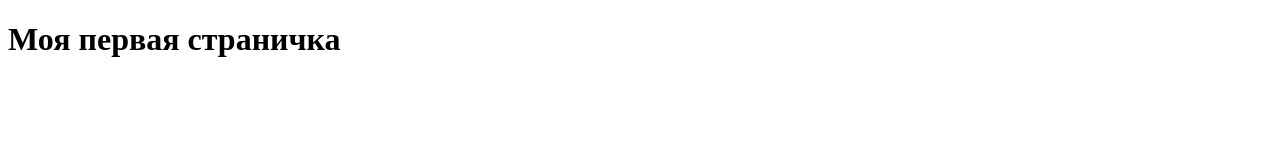
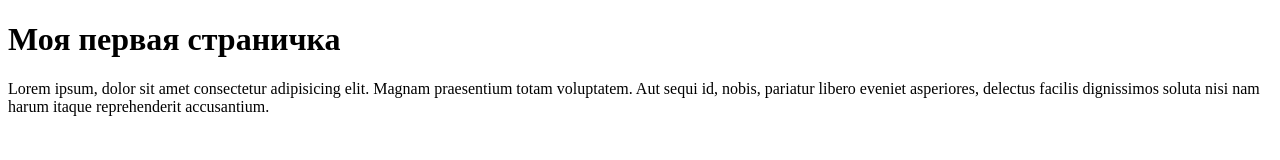
Before and after one commit to bgrvRvshn/my-project, a plain HTML site: page index.html in a window 1280 px wide. Drawn offline with Linux system fonts and the light colour scheme.

Commit message:
one commit

```diff
--- a/index.html
+++ b/index.html
@@ -8,5 +8,6 @@
 </head>
 <body>
   <h1>Моя первая страничка</h1>
+  <p>Lorem ipsum, dolor sit amet consectetur adipisicing elit. Magnam praesentium totam voluptatem. Aut sequi id, nobis, pariatur libero eveniet asperiores, delectus facilis dignissimos soluta nisi nam harum itaque reprehenderit accusantium.</p>
 </body>
 </html>
```
